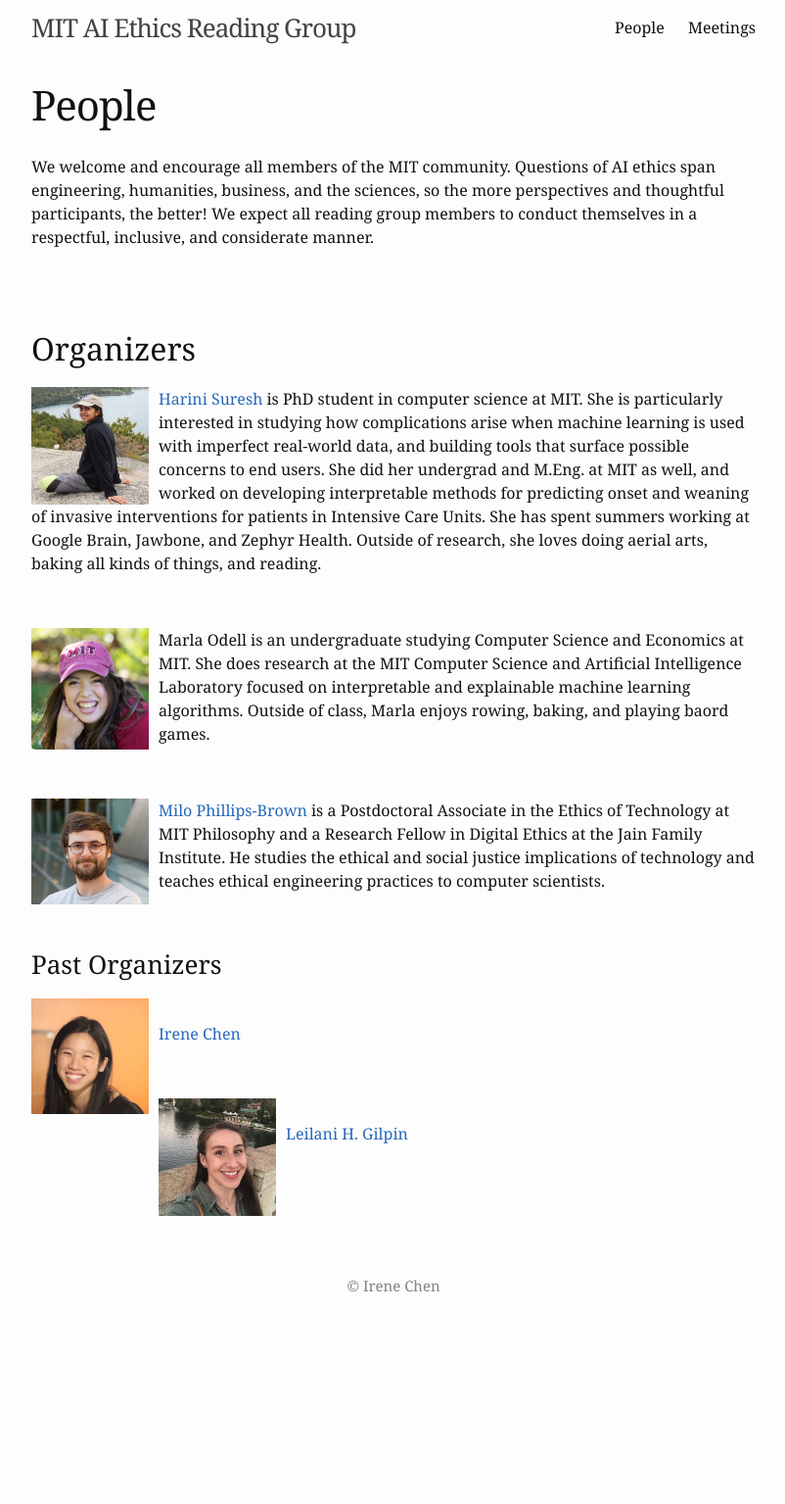
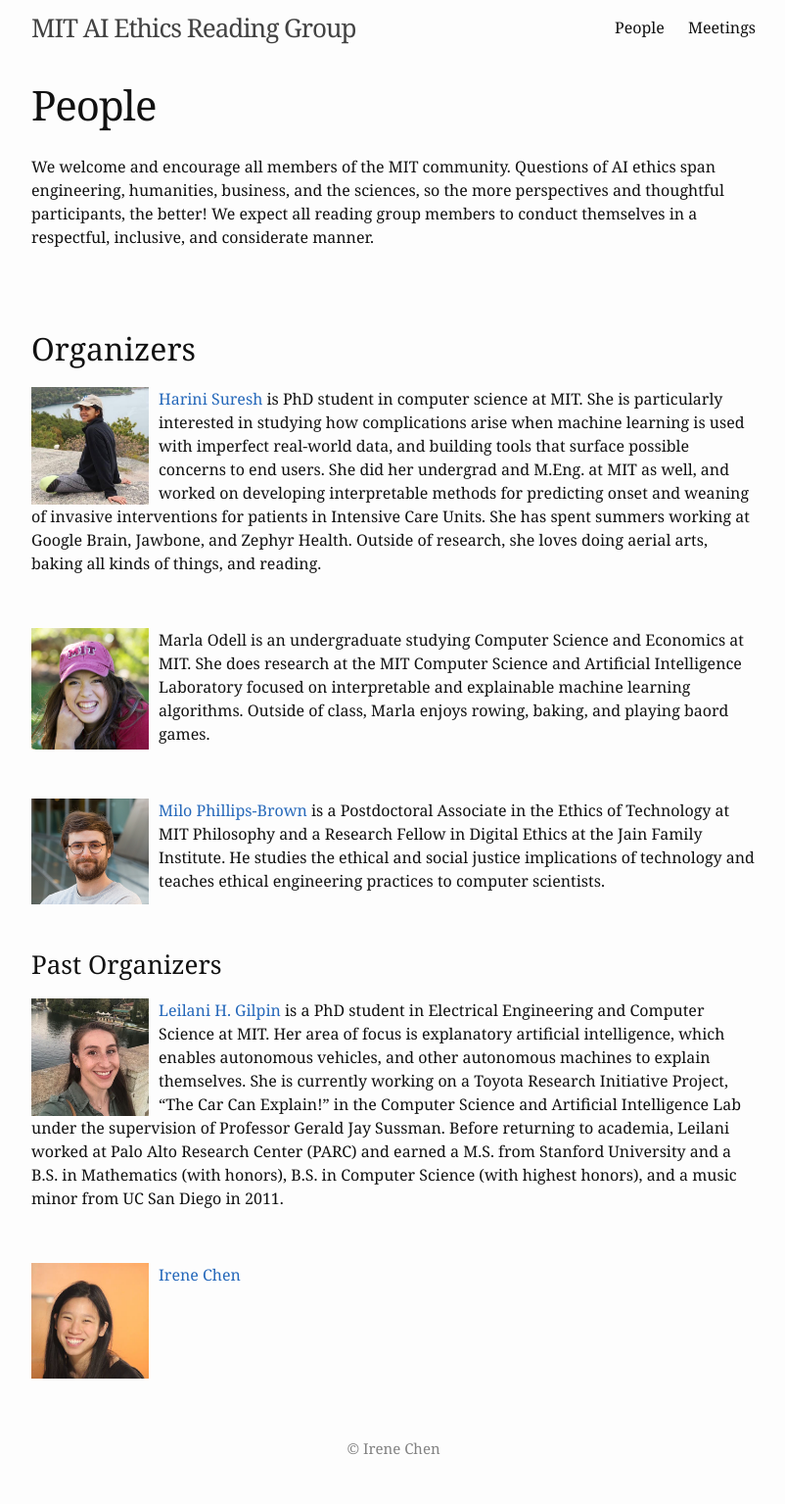
Before and after one commit to mitaiethics/mitaiethics.github.io, a Jekyll site: the page built from people.md, in a window 1280 px wide. Shown: the whole page at 98% size, without its empty margins (238-1040 px from the left). Built offline with Jekyll 4.4.1, drawn with Linux system fonts in a browser that asks for light colours; before the commit the page ends 1369 px from its top, so only the background shows below that.

Commit message:
Leilani's Bio

```diff
--- a/people.md
+++ b/people.md
@@ -33,18 +33,22 @@ Marla Odell is an undergraduate studying Computer Science and Economics at MIT.
 
 ### Past Organizers
 
-
+<p>
+<img src="/leilani.jpg" alt="..." class="float-left mr-2" width="120px" style="float: left; margin-right: 10px;">
+<a href="http://people.csail.mit.edu/lgilpin/">Leilani H. Gilpin</a> is a PhD student in Electrical Engineering and
+Computer Science at MIT.  Her area of focus is explanatory artificial
+intelligence, which enables autonomous vehicles, and other autonomous
+machines to explain themselves. She is currently working on a Toyota
+Research Initiative Project, “The Car Can Explain!” in the Computer
+Science and Artificial Intelligence Lab under the supervision of
+Professor Gerald Jay Sussman.  Before returning to academia, Leilani
+worked at Palo Alto Research Center (PARC) and earned a M.S. from Stanford University and a  B.S. in Mathematics (with honors), B.S. in Computer Science (with highest honors), and a music minor from
+UC San Diego in 2011.
+</p>
+<br>
 <p>
 <img src="/irene.jpg" alt="..." class="float-left mr-2" width="120px" style="float: left; margin-right: 10px;">
-<br>
 <a href="http://irenechen.net">Irene Chen</a>
 </p>
 
 <br>
-
-<p>
-<img src="/leilani.jpg" alt="..." class="float-left mr-2" width="120px" style="float: left; margin-right: 10px;">
-<br>
-<a href="http://people.csail.mit.edu/lgilpin/">Leilani H. Gilpin</a>
-</p>
-<br>
```
